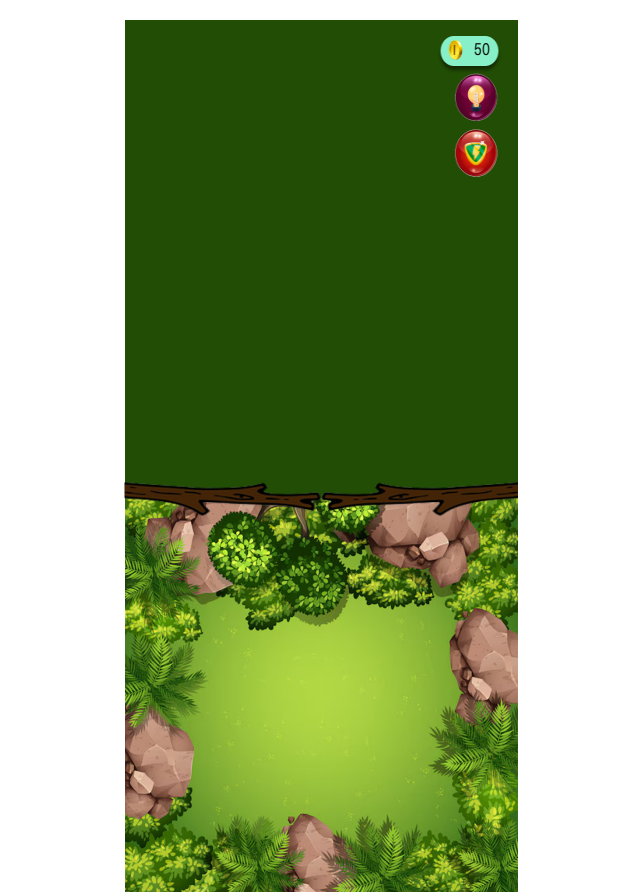
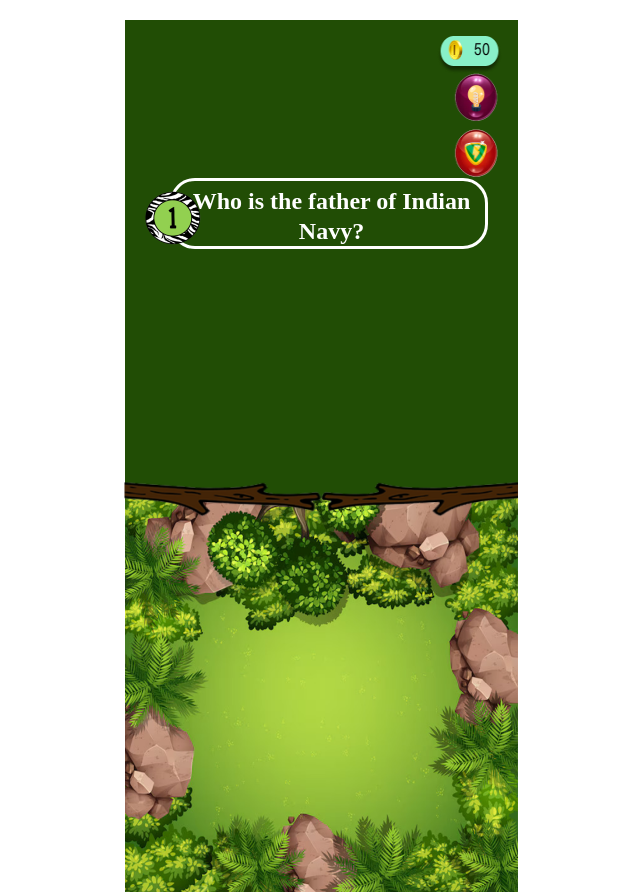
Before and after one commit to SC1709/Snake-Game, a React (Vite) app: page /game in a window 1280 px wide. Shown: the whole page, without its empty margins (319-959 px from the left). Built offline with nearby package versions, Linux system fonts and the light colour scheme.

Commit message:
added question card

```diff
--- /dev/null
+++ b/src/components/QuestionCard/index.tsx
@@ -0,0 +1,37 @@
+import React from "react";
+import ImageComponent from "../ImageComponent";
+
+
+interface QuestionCardProps {
+  text: string;
+  imageSrc: string;
+  imageAlt: string;
+  imageClassName?: string;
+}
+
+const QuestionCard: React.FC<QuestionCardProps> = ({
+  text,
+  imageSrc,
+  imageAlt,
+  imageClassName = "w-[79px] h-[79px] absolute mr-2",
+}) => {
+  return (
+    <div className="absolute left-[calc(50%-355px/2-11px)] w-[355px] h-[79px]  top-[158px] text-center">
+      <div className="relative z-[1]">
+        <ImageComponent
+          src={imageSrc}
+          className={imageClassName}
+          alt={imageAlt}
+        />
+      </div>
+
+      <div className="relative w-[318px] h-[71px] left-[37px] py-[5px] px-0 gap-0 rounded-[25px] border-[3px] border-white">
+            <p className="font-[Lexend] text-[24px] font-semibold leading-[30px] text-center text-white w-[318px] h-[60px] ">
+              {text}
+            </p>
+          </div>
+    </div>
+  );
+};
+
+export default QuestionCard;
--- a/src/views/GameView/index.tsx
+++ b/src/views/GameView/index.tsx
@@ -1,6 +1,7 @@
 import React from "react";
 import ImageComponent from "../../components/ImageComponent";
 import TopSticks from "../../components/stick/TopStick";
+import QuestionCard from "../../components/QuestionCard";
 
 const GameView: React.FC = () => {
   return (
@@ -13,6 +14,15 @@ const GameView: React.FC = () => {
             alt="Top Right Stick"
           />
         </div>
+        <QuestionCard
+          text="Who is the father of Indian Navy?"
+          imageSrc="src/Resources/Images/1.png"
+          imageAlt="Number 1"
+        />
+
+
+
+
         <div className="flex flex-col items-center mt-[450px] relative ">
           {/* Top Sticks */}
           <TopSticks className="stick2 flex justify-start mb-0  w-full h-[28px] relative" />
--- a/src/views/StartView/index.tsx
+++ b/src/views/StartView/index.tsx
@@ -1,4 +1,5 @@
 import React, { useEffect, useState } from "react";
+import { useNavigate } from "react-router-dom";
 import ImageComponent from "../../components/ImageComponent";
 import ButtonComponent from "../../components/ButtonComponent";
 import BottomSticks from "../../components/stick/BottomStick";
@@ -7,6 +8,7 @@ import TopSticks from "../../components/stick/TopStick";
 const StartPageView: React.FC = () => {
   const [hovered, setHovered] = useState(false);
   const [isVisible, setIsVisible] = useState(false);
+  const navigate = useNavigate();
 
   useEffect(() => {
     setIsVisible(true);
@@ -14,7 +16,7 @@ const StartPageView: React.FC = () => {
 
   const handleClick = () => {
     console.log("Game Started!");
-    // Add navigation or game start logic
+    // navigate("/game");
   };
 
   const handleMouseEnter = () => {
```
